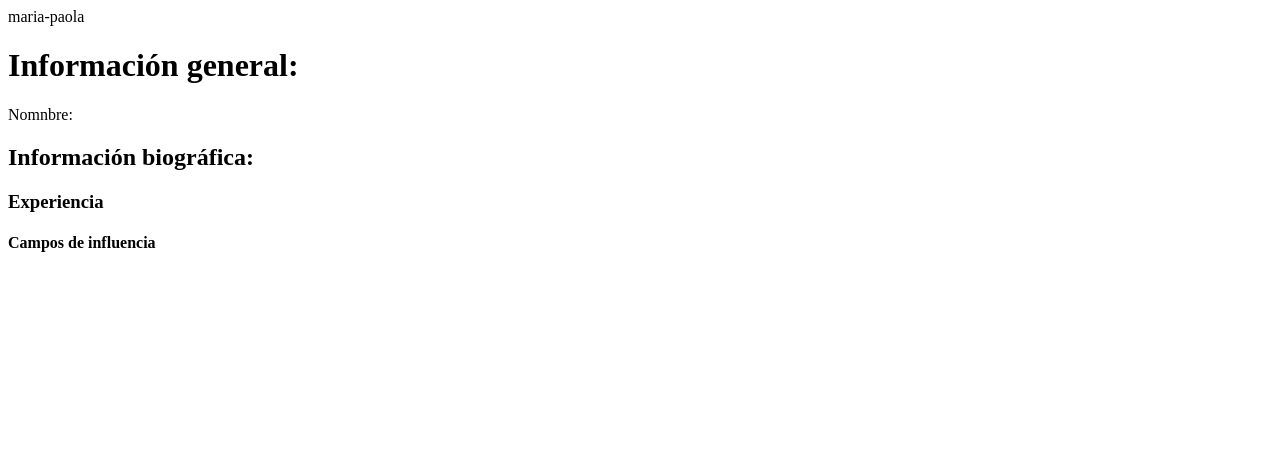
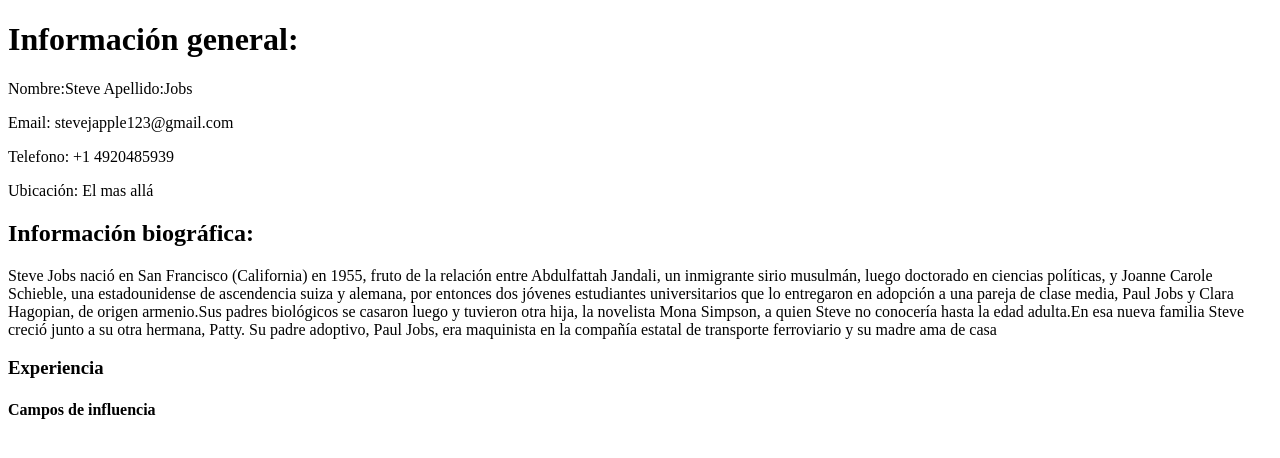
Before and after one commit to mpramos/Ada-Practica-HTML, a plain HTML site: page index.html in a window 1280 px wide. Drawn offline with Linux system fonts and the light colour scheme.

Commit message:
se agrego biografia

```diff
--- a/index.html
+++ b/index.html
@@ -1,6 +1,5 @@
 <!DOCTYPE html>
 <html lang="en">
-  maria-paola
   <head>
     <meta charset="UTF-8" />
     <meta http-equiv="X-UA-Compatible" content="IE=edge" />
@@ -9,8 +8,25 @@
   </head>
   <body>
     <h1>Información general:</h1>
-    <p>Nomnbre:</p>
+    <p>Nombre:Steve Apellido:Jobs</p>
+    <p>Email: stevejapple123@gmail.com</p>
+    <p>Telefono: +1 4920485939</p>
+    <p>Ubicación: El mas allá</p>
+
     <h2>Información biográfica:</h2>
+    <p>
+      Steve Jobs nació en San Francisco (California) en 1955, fruto de la
+      relación entre Abdulfattah Jandali, un inmigrante sirio musulmán, luego
+      doctorado en ciencias políticas, y Joanne Carole Schieble, una
+      estadounidense de ascendencia suiza y alemana, por entonces dos jóvenes
+      estudiantes universitarios que lo entregaron en adopción a una pareja de
+      clase media, Paul Jobs y Clara Hagopian, de origen armenio.Sus padres
+      biológicos se casaron luego y tuvieron otra hija, la novelista Mona
+      Simpson, a quien Steve no conocería hasta la edad adulta.En esa nueva
+      familia Steve creció junto a su otra hermana, Patty. Su padre adoptivo,
+      Paul Jobs, era maquinista en la compañía estatal de transporte ferroviario
+      y su madre ama de casa
+    </p>
     <h3>Experiencia</h3>
     <h4>Campos de influencia</h4>
   </body>
```
